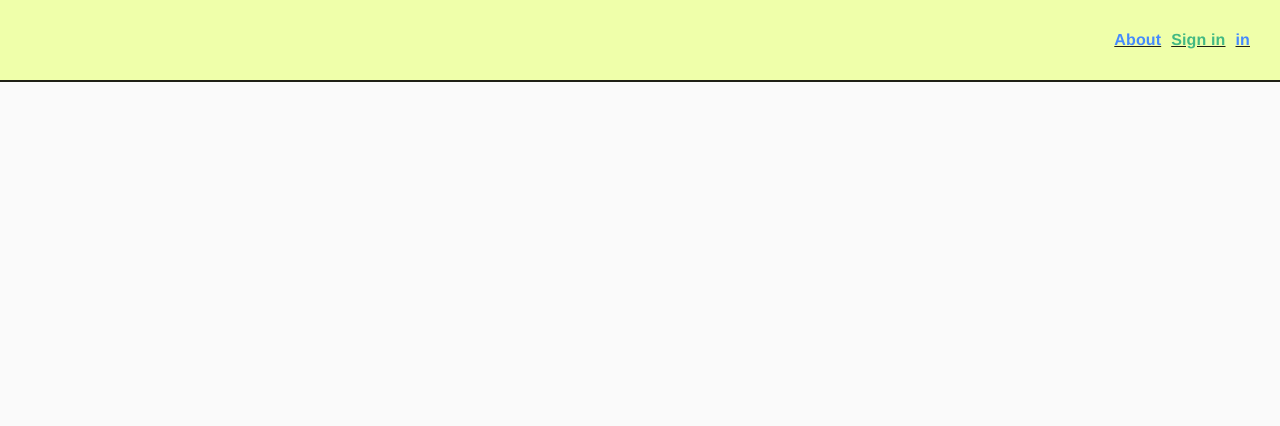
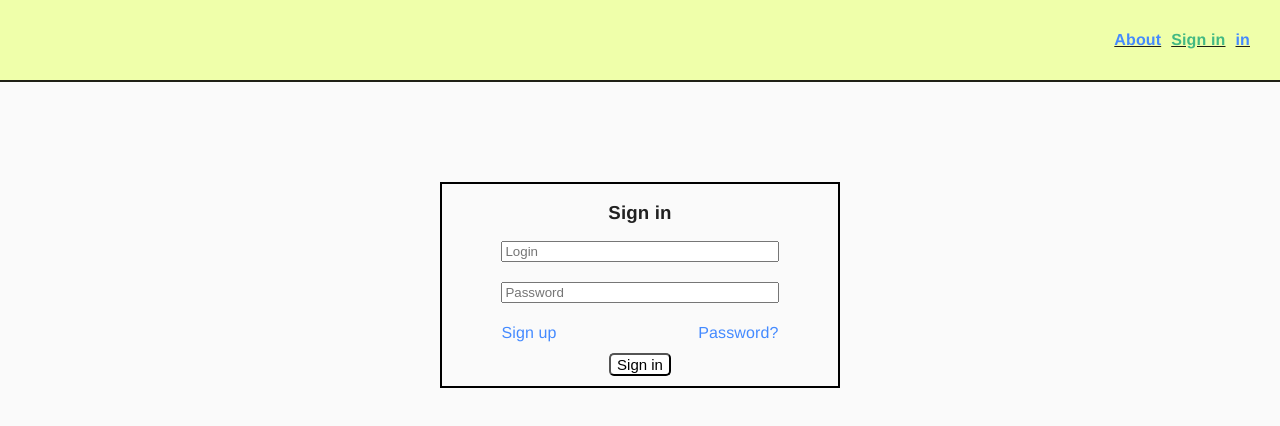
Before and after one commit to mike3293/Projects, a Vue app in the folder vue-project/: page / in a window 1280 px wide. Shown: the top 426 px of the page. Built offline with nearby package versions, Linux system fonts and the light colour scheme.

Commit message:
Fix sign in page disappearance

```diff
--- a/vue-project/src/App.vue
+++ b/vue-project/src/App.vue
@@ -73,7 +73,7 @@ export default {
             const user = await this.$root.auth.checkSignIn();
             this.$store.dispatch("setUser", user);
         } catch (e) {
-            alert(e);
+            console.log(e);
         } finally {
             this.$store.commit("setLoading", false);
         }
--- a/vue-project/src/auth/AuthServices.js
+++ b/vue-project/src/auth/AuthServices.js
@@ -1,3 +1,5 @@
+import { reject } from "q";
+
 export default class AuthServices {
     constructor(firebase) {
         this.firebase = firebase;
@@ -7,12 +9,17 @@ export default class AuthServices {
     async checkSignIn() {
         const firebase = this.firebase;
 
-        return new Promise(function (resolve) {
+        return new Promise(function (resolve, reject) {
             firebase.auth().onAuthStateChanged(
                 async function (user) {
+                    // console.log("here");
                     if (user) {
+                    // console.log("her2e");
+
                         const snapshot = await firebase.firestore().collection('users').where("login", "==", user.email).limit(1).get();
                         if (snapshot.docs[0]) {
+                    // console.log("here3");
+
                             const currentData = snapshot.docs[0].data();
 
                             const role = currentData.role;
@@ -21,6 +28,7 @@ export default class AuthServices {
                             resolve({ email: user.email, role, nickName, token });
                         }
                     }
+                    reject("No auth, need sign in");
                 }
             );
         });
--- a/vue-project/src/router.js
+++ b/vue-project/src/router.js
@@ -107,18 +107,18 @@ export default router;
 
 router.beforeEach((to, from, next) => {
     //alert(from.path);
-    const requiresAuth = to.matched.some(record => record.meta.requiresAuth)
+    const requiresAuth = to.matched.some(record => record.meta.requiresAuth);
     const isAuthenticated = store.state.login;
 
     const requiresAdmin = to.matched.some(record => record.meta.requiresAdmin);
     const isAdmin = (store.state.role === 'admin');
-    if (from.path !== to.path)
-        if (requiresAuth && !isAuthenticated) {
-            next('/')
-        } else if (requiresAdmin && !isAdmin) {
-            next('/surveys')
-        }
-        else {
-            next()
-        }
+
+    if (requiresAuth && !isAuthenticated) {
+       next('/');
+    } else if (requiresAdmin && !isAdmin) {
+        next('/surveys');
+    }
+    else {
+        next();
+    }
 })
```
